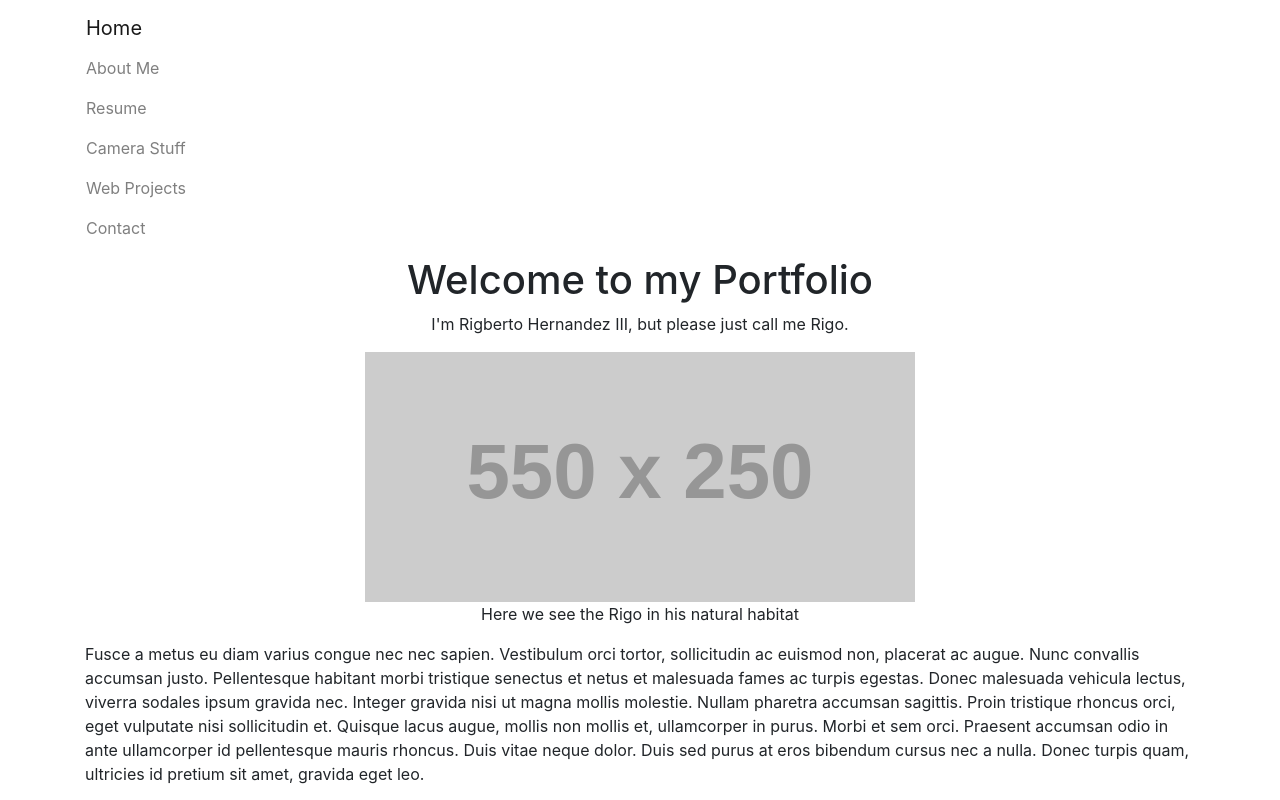
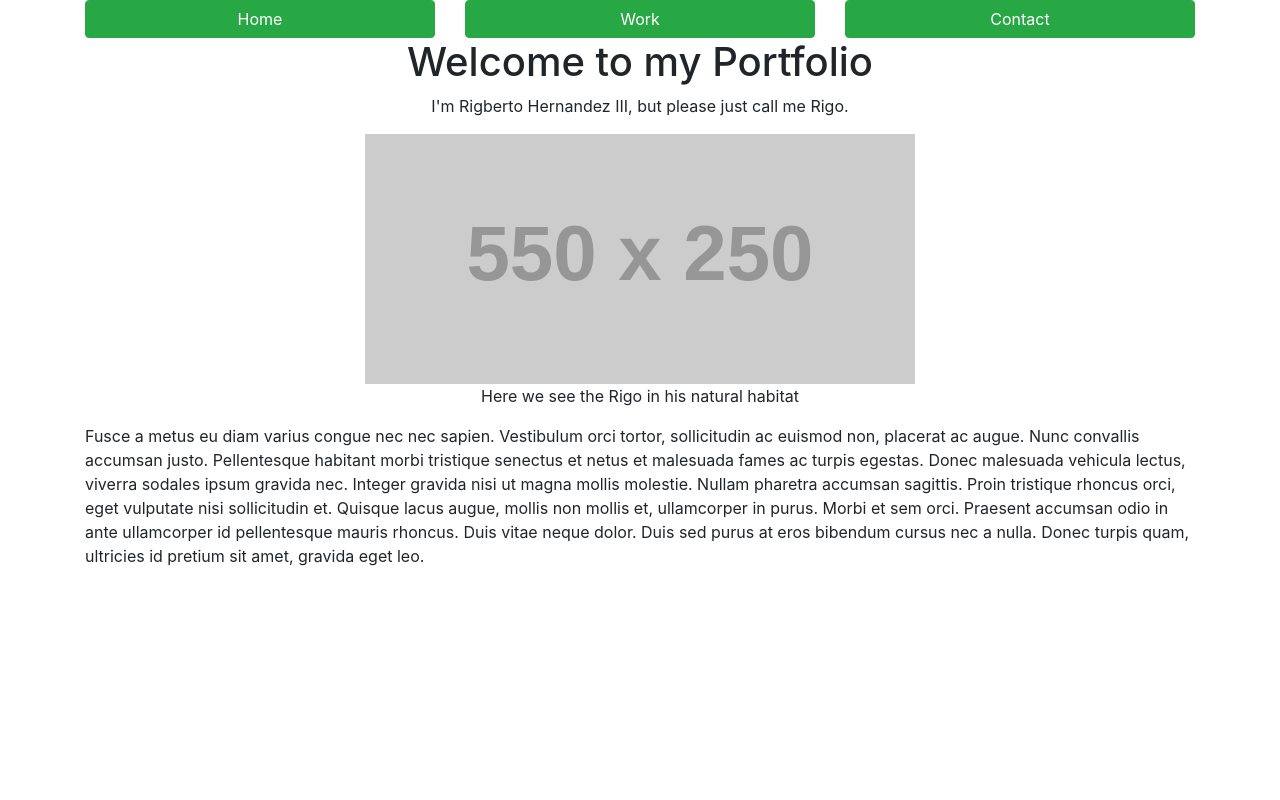
Before and after one commit to hrigoberto/professionalPortfolio, a website: page public/html/index.html at #/work in a window 1280 px wide. Drawn offline with nearby package versions, Linux system fonts and the light colour scheme; some packages are replaced by stand-ins of ours; files that its build step writes are made by us from their sources; placeholder pictures from the web are drawn by us; files whose address does not match are found by name.

Commit message:
moved some html around

```diff
--- a/public/html/index.html
+++ b/public/html/index.html
@@ -7,7 +7,7 @@
   <link rel="stylesheet" href="css/main.css">
 </head>
 <body>
-<navbar></navbar>
+
 <ng-view></ng-view>
 
   <script src="https://cdnjs.cloudflare.com/ajax/libs/angular.js/1.5.7/angular.js"></script>
--- a/public/html/navbar.html
+++ b/public/html/navbar.html
@@ -1,26 +1,13 @@
 <div class="container">
   <div class="row well">
-    <nav class="navbar navbar-light navbar-right bg-faded">
-      <ul class="nav navbar-nav">
-        <li class="nav-item active">
-          <a class="nav-link navbar-brand" href="#/" >Home <span class="sr-only">(current)</span> </a>
-        </li>
-        <li class="nav-item">
-          <a class="nav-link" href="#/aboutMe" >About Me</a>
-        </li>
-        <li class="nav-item">
-          <a class="nav-link" href="#/resume" >Resume</a>
-        </li>
-        <li class="nav-item">
-          <a class="nav-link" href="#/video-photography" >Camera Stuff</a>
-        </li>
-        <li class="nav-item">
-          <a class="nav-link" href="#/webProjects" >Web Projects</a>
-        </li>
-        <li class="nav-item">
-          <a class="nav-link" href="#/contact" >Contact</a>
-        </li>
-      </ul>
-    </nav>
+        <div class="col-md-4">
+          <a class="btn btn-success btn-block" href="#/" >Home </a>
+        </div>
+        <div class="col-md-4">
+          <a class="btn btn-success btn-block" href="#/work" >Work</a>
+        </div>
+        <div class="col-md-4">
+          <a class="btn btn-success btn-block" href="#/contact" >Contact</a>
+        </div>
   </div>
 </div>
--- a/public/html/views/home.html
+++ b/public/html/views/home.html
@@ -1,3 +1,4 @@
+<navbar></navbar>
 <div class="container">
   <div class="Jumbotron text-center" id="homeBanner">
     <h1> Welcome to my Portfolio</h1>
--- a/public/js/routes.js
+++ b/public/js/routes.js
@@ -12,7 +12,7 @@
     .when('/contact', {
       templateUrl: "/html/views/contact.html"
     })
-    .when('/aboutMe', {
+    .when('/work', {
       templateUrl: "/html/views/aboutMe.html"
     })
     .when('/resume', {
```
Also changed, not shown: public/html/views/aboutMe.html (+13 -1 lines), 1 other file.
